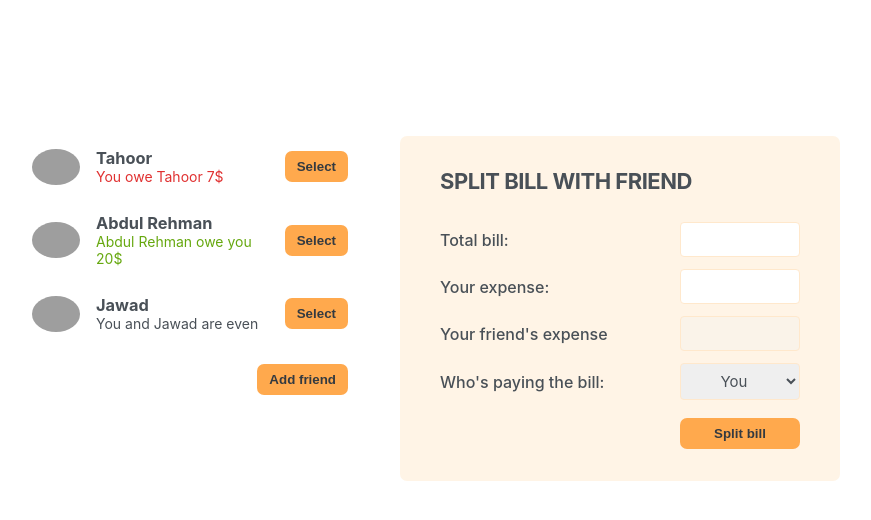
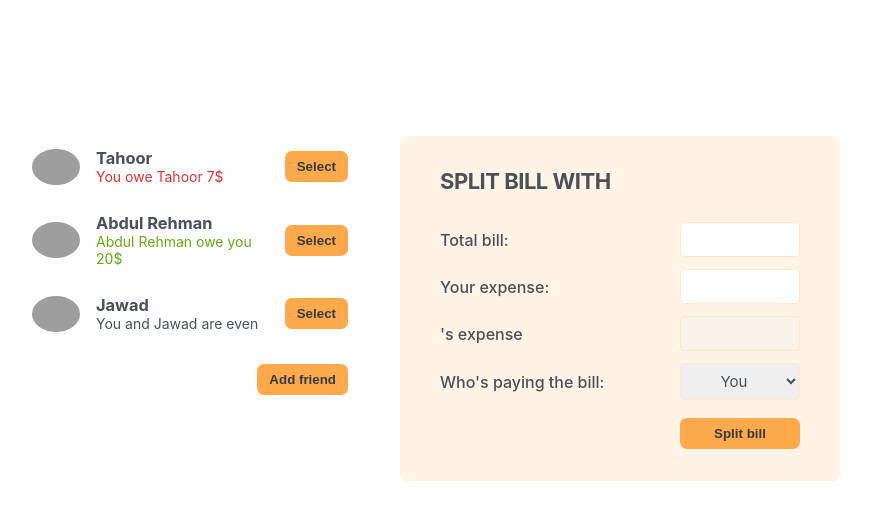
Before and after one commit to muhammaddahmadd/practise-project-1.2, a React (Create React App) app: page / in a window 1280 px wide. Shown: the top 520 px of the page, without its empty margins (210-1081 px from the left). Built offline with nearby package versions, Linux system fonts and the light colour scheme; grey boxes are pictures that could not be loaded.

Commit message:
implented the selection functinality

```diff
--- a/src/App.js
+++ b/src/App.js
@@ -32,8 +32,18 @@ function App() {
   const [open, isOpen] = useState(false)
   const [name, setName] = useState("");
   const [imageUrl, setImageUrl] = useState("");
+  const [click, setClicked] = useState("")
 console.log(initialFriends,"initial Friends")
   console.log(friend, "friend")
+
+
+  function handleClickedFriend(id) {
+    const clickedFriend = friend.find(fren => fren.id === id);
+    if (clickedFriend) {
+      setClicked(clickedFriend);
+    }
+    console.log(clickedFriend);
+  }
 
 
 
@@ -68,13 +78,13 @@ console.log(initialFriends,"initial Friends")
   return (
     <div className="app">
       <div className="sidebar">
-        <FriendsList data={friend} />
+        <FriendsList click={click} onClickFriend={handleClickedFriend} data={friend} />
        {!open && <Button onClick={handleOpen} >Add friend</Button>}
         {open &&
           <AddForm name={name} imageUrl={imageUrl} onAddName={handleName} onAddUrl={handleImage} onAdd={handleAddSubmission}/>}
         {open && <Button onClick={handleClose}>Close</Button>}
   </div>
-   <Billing />
+   <Billing click={click}/>
     </div>
   );
 }
--- a/src/components/Billing.js
+++ b/src/components/Billing.js
@@ -1,18 +1,19 @@
 
-function Billing(){
+function Billing({click}){
+    const {name, id, balance} = click;
     return <form className="form-split-bill">
-        <h2>Split bill with Friend </h2>
+        <h2>Split bill with {name} </h2>
         <p>Total bill:</p>
         <input type="number"/>
         <p>Your expense:</p>
         <input type="number" />
-        <p>Your friend's expense</p>
+        <p>{name}'s expense</p>
         <input type="number" disabled />
 
        <p>Who's paying the bill:</p>
         <select>
             <option>You</option>
-            <option>Friend</option>
+            <option>{name}</option>
         </select>
         <button type="submit" className="button">Split bill</button>
     </form>
--- a/src/components/Friends.js
+++ b/src/components/Friends.js
@@ -1,7 +1,7 @@
 
 
-function Friends({ name, id, img, balance }){
-    return <li className="friends">
+function Friends({ name, id, img, balance, onClickFriend }){
+    return <li className="friends" onClick={()=>onClickFriend(id)}>
         <img src={img} alt="images" className="avatar"/>
         <h3 className="name">{name}</h3>
        {balance < 0 &&
@@ -13,7 +13,7 @@ function Friends({ name, id, img, balance }){
         {balance > 0 &&
             <p className="green"> {name} owe you {balance}$ </p>
         }
-        <button className="button">Select</button>
+        <button onClick={() => onClickFriend(id)} className="button" >Select</button>
     </li>
 }
 
--- a/src/components/FriendsList.js
+++ b/src/components/FriendsList.js
@@ -3,11 +3,11 @@ import Friends from "../components/Friends"
 
 
 
-function FriendsList({data}){
+function FriendsList({ data, onClickFriend, click }){
     return <div className="sidebar">
         <ul className="friends-list">
             {data.map(friend => (
-                <Friends name={friend.name} key={friend.id} id={friend.id} img={friend.image} balance={friend.balance} />
+                <Friends name={friend.name} onClickFriend={onClickFriend} click={click}  key={friend.id} id={friend.id} img={friend.image} balance={friend.balance} />
             ))}
         </ul>
     </div>
```
